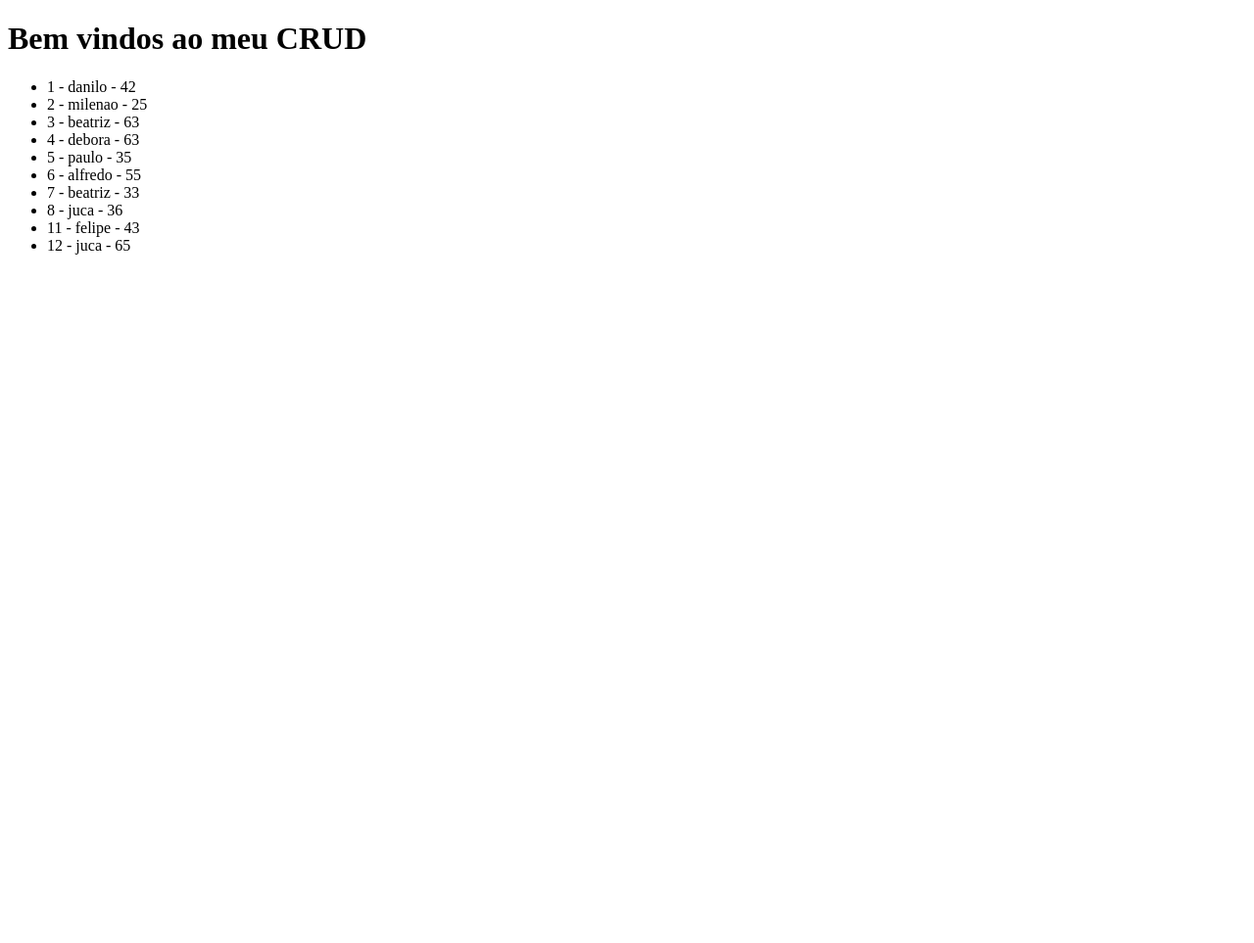
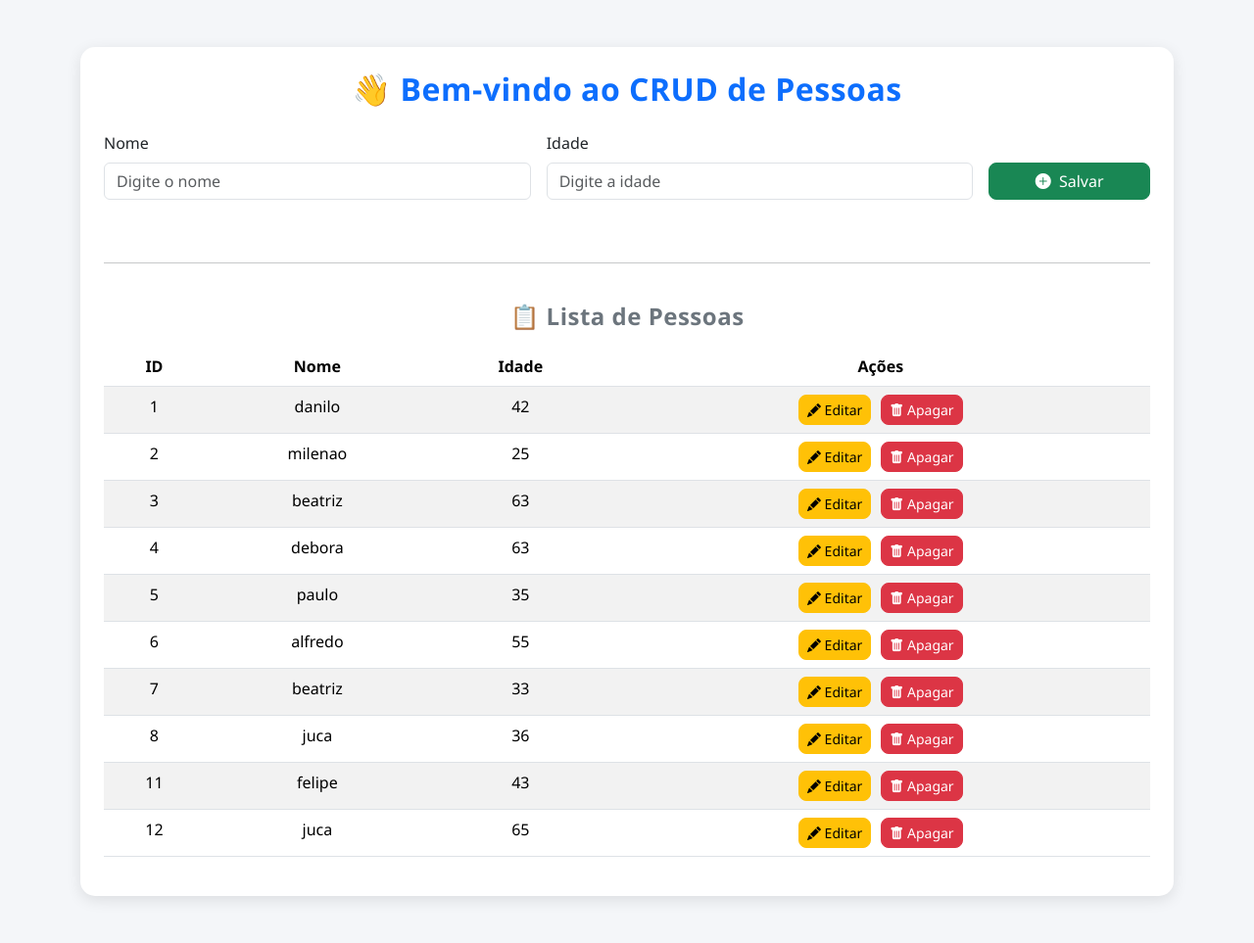
Before and after one commit to danilobrunorj/M3_Projeto_cadastro_Pessoas, a Django app: page / in a window 1280 px wide. Shown: the whole page at 98% size. Before the commit the page ends 260 px from the top, so only its background shows below. Run offline with Django 5.2, Linux system fonts and the light colour scheme; data comes from the database, SQL or seed files in the repository; both versions use the stored data as it was after the commit.

Commit message:
Versão inicial do projeto CRUD

```diff
--- a/crud/templates/index.html
+++ b/crud/templates/index.html
@@ -1,16 +1,113 @@
 <!DOCTYPE html>
 <html lang="pt-br">
 <head>
-    <meta charset="UTF-8">
-    <meta name="viewport" content="width=device-width, initial-scale=1.0">
-    <title>CRUD - Create Read Update Delete</title>
+  <meta charset="UTF-8">
+  <meta name="viewport" content="width=device-width, initial-scale=1.0">
+  <title>CRUD de Pessoas</title>
+
+  <link href="https://cdn.jsdelivr.net/npm/bootstrap@5.3.3/dist/css/bootstrap.min.css" rel="stylesheet">
+
+  <link href="https://cdn.jsdelivr.net/npm/bootstrap-icons@1.11.3/font/bootstrap-icons.css" rel="stylesheet">
+
+  <style>
+    body {
+      background: #f4f6f9;
+      font-family: "Segoe UI", sans-serif;
+    }
+    .card {
+      border: none;
+      border-radius: 15px;
+      box-shadow: 0 4px 15px rgba(0,0,0,0.1);
+    }
+    .table-hover tbody tr:hover {
+      background-color: #eef2f7;
+    }
+    .btn {
+      border-radius: 8px;
+      font-weight: 500;
+    }
+    .header-title {
+      font-weight: 700;
+      letter-spacing: 0.5px;
+    }
+    .table thead {
+      background-color: #343a40;
+      color: #fff;
+    }
+    .actions-cell {
+      display: flex;
+      gap: 10px;
+    }
+  </style>
 </head>
 <body>
-    <h1>Bem vindos ao meu CRUD</h1>
-    <ul>
-        {% for pessoa in pessoas %}
-            <li>{{pessoa.id}} - {{pessoa.nome}} - {{pessoa.idade}}</li>
-        {% endfor %}
-    </ul>
+
+<div class="container my-5">
+  <div class="card p-4">
+    <h2 class="text-center text-primary header-title mb-4">
+      👋 Bem-vindo ao CRUD de Pessoas
+    </h2>
+
+    <form action="{% url 'salvar' %}" method="POST" class="row g-3 mb-5 align-items-end">
+      {% csrf_token %}
+      <div class="col-md-5">
+        <label for="nome" class="form-label">Nome</label>
+        <input type="text" id="nome" name="nome" class="form-control" placeholder="Digite o nome" required>
+      </div>
+      <div class="col-md-5">
+        <label for="idade" class="form-label">Idade</label>
+        <input type="number" id="idade" name="idade" class="form-control" placeholder="Digite a idade" required>
+      </div>
+      <div class="col-md-2 d-grid">
+        <button type="submit" class="btn btn-success">
+          <i class="bi bi-plus-circle-fill me-1"></i> Salvar
+        </button>
+      </div>
+    </form>
+
+    <hr>
+
+    <h4 class="text-center text-secondary header-title mt-4 mb-3">
+      📋 Lista de Pessoas
+    </h4>
+
+    <div class="table-responsive">
+      <table class="table table-hover table-striped text-center">
+        <thead>
+          <tr>
+            <th>ID</th>
+            <th>Nome</th>
+            <th>Idade</th>
+            <th>Ações</th>
+          </tr>
+        </thead>
+        <tbody>
+          {% for pessoa in pessoas %}
+          <tr>
+            <td>{{ pessoa.id }}</td>
+            <td>{{ pessoa.nome }}</td>
+            <td>{{ pessoa.idade }}</td>
+            <td>
+              <div class="actions-cell justify-content-center">
+                <a href="{% url 'editar' pessoa.id %}" class="btn btn-warning btn-sm" title="Editar">
+                  <i class="bi bi-pencil-fill"></i> Editar
+                </a>
+
+                <form action="{% url 'apagar' pessoa.id %}" method="POST" onsubmit="return confirm('Tem certeza que deseja apagar?');">
+                  {% csrf_token %}
+                  <button type="submit" class="btn btn-danger btn-sm" title="Apagar">
+                    <i class="bi bi-trash-fill"></i> Apagar
+                  </button>
+                </form>
+              </div>
+            </td>
+          </tr>
+          {% endfor %} </tbody>
+      </table>
+    </div>
+
+  </div>
+</div>
+
 </body>
 </html>
--- a/crud/urls.py
+++ b/crud/urls.py
@@ -1,8 +1,12 @@
-from django.contrib import admin
-from django.urls import path, include
-from .views import home
+# SUGESTÃO (mais consistente)
+from django.urls import path
+# Renomeie as views 'delete' para 'apagar' e 'update' para 'atualizar' no seu views.py
+from .views import home, salvar, apagar, editar, atualizar
 
 urlpatterns = [
-    path('', home),
-
+    path('', home, name='home'),
+    path('salvar/', salvar, name='salvar'),
+    path('apagar/<int:id>/', apagar, name='apagar'),      # Tudo em português
+    path('editar/<int:id>/', editar, name='editar'),
+    path('atualizar/<int:id>/', atualizar, name='atualizar'), # Tudo em português
 ]
--- a/crud/views.py
+++ b/crud/views.py
@@ -1,8 +1,58 @@
-from django.shortcuts import render
-from.models import Pessoa
+# Em crud/views.py
 
-# Create your views here.
+from django.shortcuts import render, redirect, get_object_or_404
+from .models import Pessoa
 
-def home (request):
+# ------------------------------------------------------------------
+# VIEWS QUE ESTAVAM FALTANDO
+# ------------------------------------------------------------------
+
+# ADICIONADO: Função para criar uma nova pessoa no banco de dados.
+def salvar(request):
+    if request.method == 'POST':
+        nome_recebido = request.POST.get('nome')
+        idade_recebida = request.POST.get('idade')
+
+        if nome_recebido and idade_recebida: # Garante que não salve dados vazios
+            Pessoa.objects.create(nome=nome_recebido, idade=idade_recebida)
+            return redirect('home')
+
+    # Se não for POST ou se os dados estiverem vazios, apenas volta para a home
+    return redirect('home')
+
+
+# ADICIONADO: Função para apagar uma pessoa pelo ID.
+def apagar(request, id):
+    pessoa = get_object_or_404(Pessoa, id=id)
+    pessoa.delete()
+    return redirect('home')
+
+# ------------------------------------------------------------------
+# SUAS VIEWS CORRIGIDAS E MANTIDAS
+# ------------------------------------------------------------------
+
+# MANTIDO: Sua função 'editar' já estava perfeita.
+def editar(request, id):
+    pessoa = get_object_or_404(Pessoa, id=id)
+    return render(request, 'editar.html', {'pessoa': pessoa})
+
+
+# CORRIGIDO E RENOMEADO: Sua função 'update' com a correção no redirect.
+# Renomeei para 'atualizar' para manter a consistência com o urls.py
+def atualizar(request, id):
+    if request.method == 'POST':
+        pessoa = get_object_or_404(Pessoa, id=id)
+        pessoa.nome = request.POST.get('nome')
+        pessoa.idade = request.POST.get('idade')
+        pessoa.save()
+        # CORREÇÃO: O redirect deve usar o NOME da URL como string.
+        return redirect('home') # <--- CORRIGIDO de redirect(home) para redirect('home')
+
+    # Se alguém tentar acessar a URL de atualizar via GET, redireciona para a home.
+    return redirect('home')
+
+
+# MANTIDO: Sua função 'home' já estava perfeita.
+def home(request):
     pessoas = Pessoa.objects.all()
-    return render(request,"index.html",{"pessoas":pessoas})
+    return render(request, 'index.html', {'pessoas': pessoas})
```
Also changed, not shown: crud/templates/editar.html (added, +38 -0 lines), db.sqlite3.
